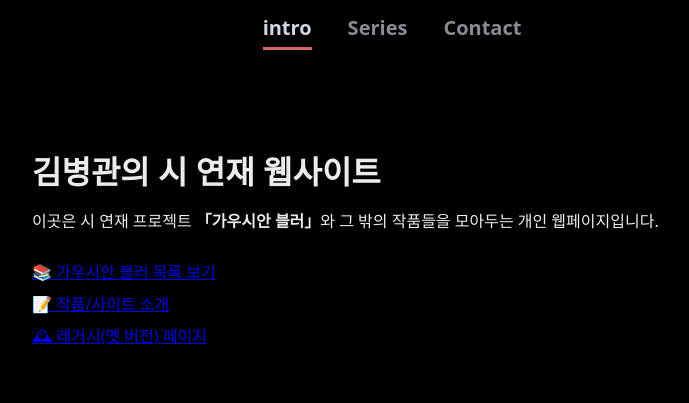
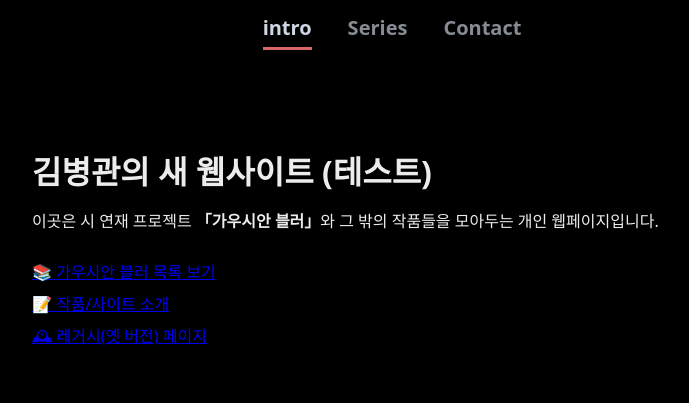
Before and after one commit to reddok2022-rgb/kimbyeonggwan-site, an Astro site: page / in a window 1280 px wide. Shown: the whole page, without its empty margins (248-937 px from the left). Built offline with nearby package versions, Linux system fonts and the light colour scheme; Astro itself is replaced by a stand-in of ours.

Commit message:
Update website title in index.astro

```diff
--- a/src/pages/index.astro
+++ b/src/pages/index.astro
@@ -4,7 +4,7 @@ import SiteLayout from '../layouts/SiteLayout.astro';
 
 <SiteLayout title="김병관 · 시 웹사이트">
   <main style="max-width:720px;margin:0 auto;padding:48px 20px;">
-    <h1 style="font-size:2rem;margin-bottom:1rem;">김병관의 시 연재 웹사이트</h1>
+    <h1 style="font-size:2rem;margin-bottom:1rem;">김병관의 새 웹사이트 (테스트)</h1>
     <p style="margin-bottom:1.5rem;line-height:1.6;">
       이곳은 시 연재 프로젝트 <strong>「가우시안 블러」</strong>와
       그 밖의 작품들을 모아두는 개인 웹페이지입니다.
```
